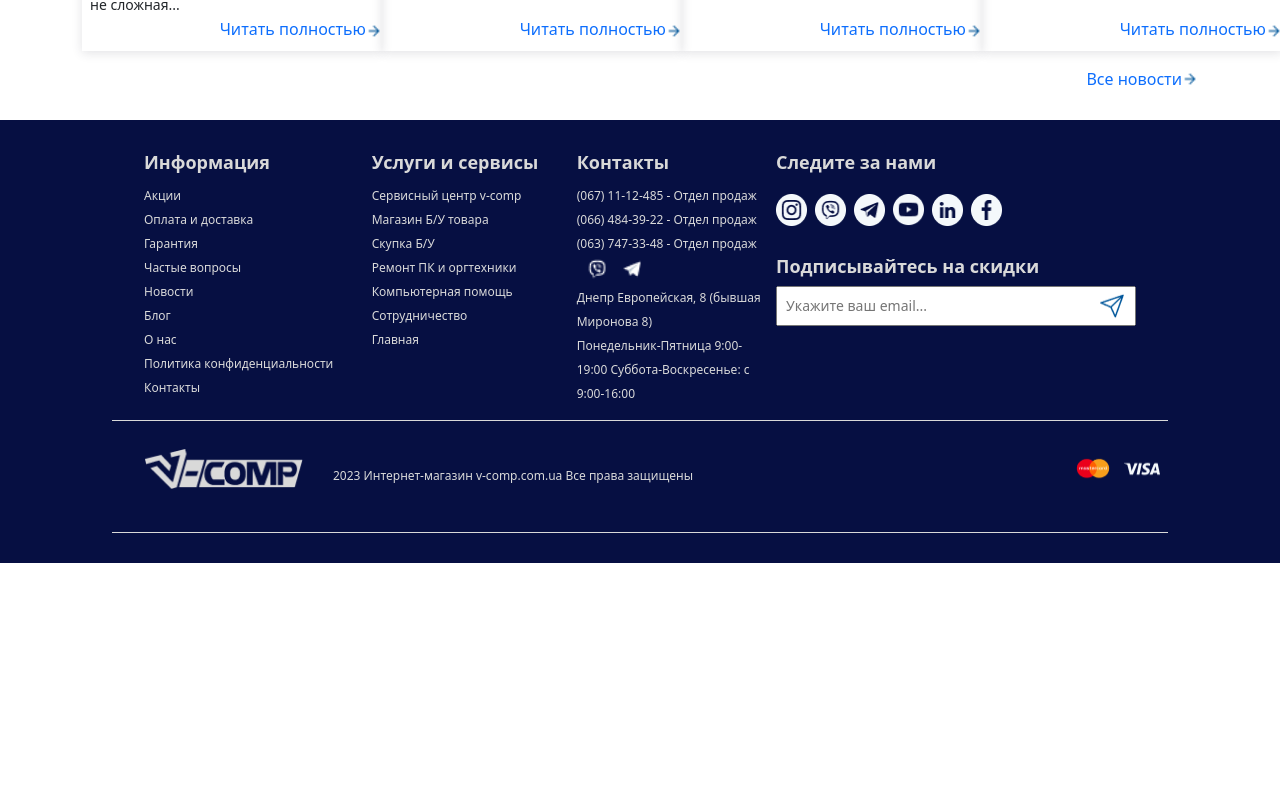
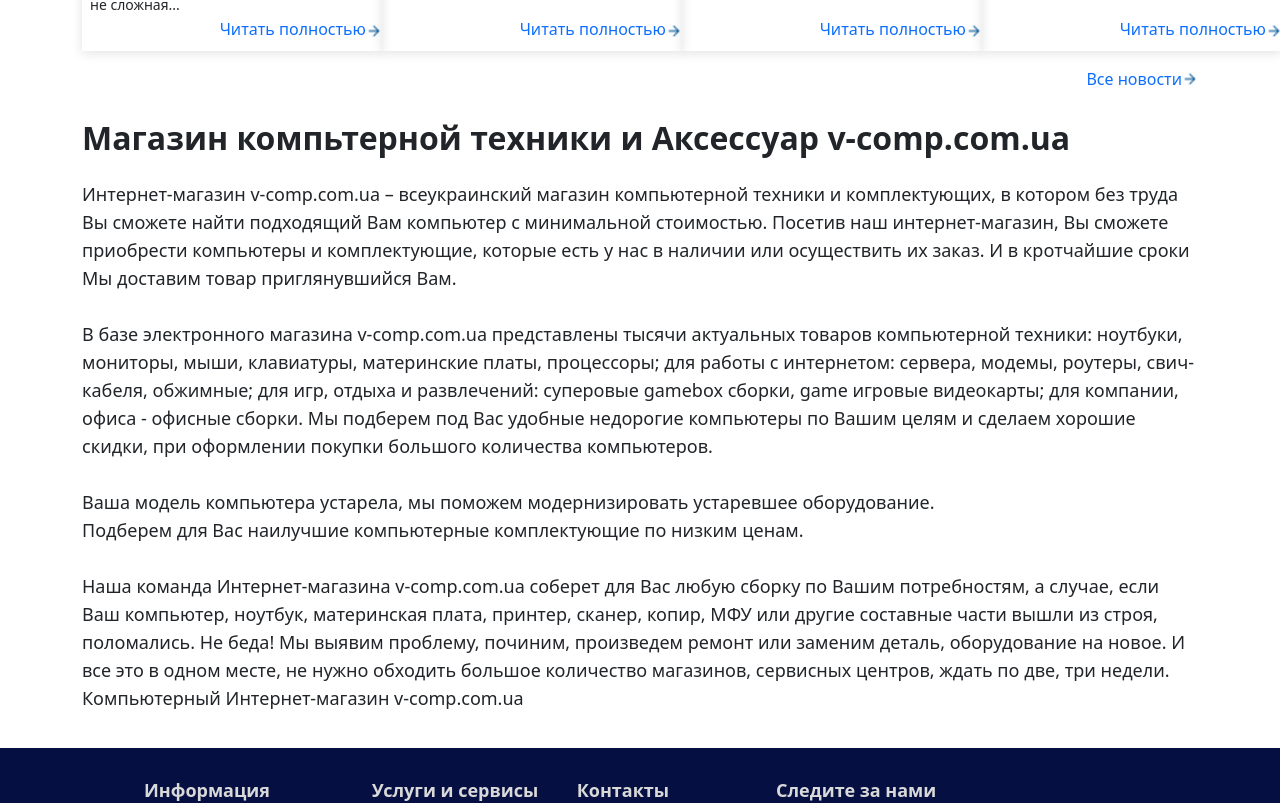
Before and after one commit to muhammadali0666/shopping-frontend, a React (Vite) app: page /home in a window 1280 px wide. Shown: the part 3445-4248 px from the top of the page. Before the commit the page ends 4008 px from the top, so only its background shows below. Built offline with nearby package versions, Linux system fonts and the light colour scheme.

Commit message:
added post section

```diff
--- /dev/null
+++ b/src/components/Post/index.jsx
@@ -0,0 +1,43 @@
+import "./post.css";
+
+export const Post = () => {
+  return (
+    <div className="post">
+      <div className="container">
+        <div className="post_inner">
+          <h2 className="post_paragraph">
+            Магазин компьтерной техники и Аксессуар v-comp.com.ua
+          </h2>
+          <p className="post_p">
+            Интернет-магазин v-comp.com.ua – всеукраинский магазин компьютерной
+            техники и комплектующих, в котором без труда Вы сможете найти
+            подходящий Вам компьютер с минимальной стоимостью. Посетив наш
+            интернет-магазин, Вы сможете приобрести компьютеры и комплектующие,
+            которые есть у нас в наличии или осуществить их заказ. И в
+            кротчайшие сроки Мы доставим товар приглянувшийся Вам.
+            <br /> <br />
+            В базе электронного магазина v-comp.com.ua представлены тысячи
+            актуальных товаров компьютерной техники: ноутбуки, мониторы, мыши,
+            клавиатуры, материнские платы, процессоры; для работы с интернетом:
+            сервера, модемы, роутеры, свич-кабеля, обжимные; для игр, отдыха и
+            развлечений: суперовые gamebox сборки, game игровые видеокарты; для
+            компании, офиса - офисные сборки. Мы подберем под Вас удобные
+            недорогие компьютеры по Вашим целям и сделаем хорошие скидки, при
+            оформлении покупки большого количества компьютеров. <br /> <br />
+            Ваша модель компьютера устарела, мы поможем модернизировать
+            устаревшее оборудование. <br /> Подберем для Вас наилучшие
+            компьютерные комплектующие по низким ценам. <br /> <br /> Наша
+            команда Интернет-магазина v-comp.com.ua соберет для Вас любую сборку
+            по Вашим потребностям, а случае, если Ваш компьютер, ноутбук,
+            материнская плата, принтер, сканер, копир, МФУ или другие составные
+            части вышли из строя, поломались. Не беда! Мы выявим проблему,
+            починим, произведем ремонт или заменим деталь, оборудование на
+            новое. И все это в одном месте, не нужно обходить большое количество
+            магазинов, сервисных центров, ждать по две, три недели. Компьютерный
+            Интернет-магазин v-comp.com.ua
+          </p>
+        </div>
+      </div>
+    </div>
+  );
+};
--- /dev/null
+++ b/src/components/Post/post.css
@@ -0,0 +1,22 @@
+.post_inner {
+  padding-bottom: 20px;
+}
+
+.post_paragraph {
+  margin-bottom: 24px;
+  font-size: 32px;
+  font-weight: 600;
+  line-height: 36px;
+  letter-spacing: 0em;
+  text-align: left;
+
+}
+
+.post_p {
+  font-size: 18px;
+  font-weight: 400;
+  line-height: 28px;
+  letter-spacing: 0em;
+  text-align: left;
+
+}
--- a/src/pages/Home/index.jsx
+++ b/src/pages/Home/index.jsx
@@ -6,6 +6,7 @@
 import { GameZone } from '../../components/GameZone'
 import { Partner } from '../../components/Partner'
 import { News } from '../../components/News'
+import { Post } from '../../components/Post'
 
 export const Home = () => {
   return (
@@ -16,6 +17,7 @@
       <GameZone/>
       <Partner/>
       <News/>
+      <Post/>
       <Footer/>
     </div>
   )
```
